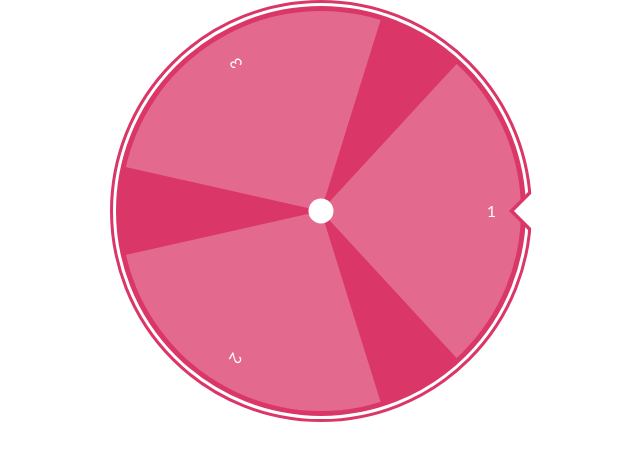
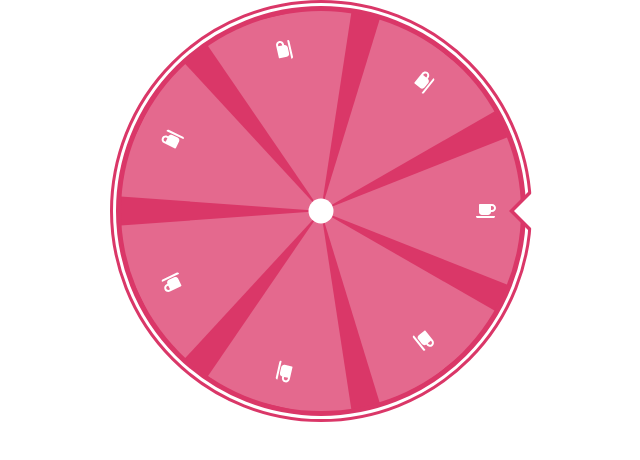
Before and after one commit to evross97/deep-dinners, a React (Create React App) app: page /spin in a window 1280 px wide. Shown: the top 460 px of the page, without its empty margins (319-959 px from the left). Built offline with nearby package versions, Linux system fonts and the light colour scheme.

Commit message:
Added spinner options

```diff
--- a/package.json
+++ b/package.json
@@ -3,6 +3,9 @@
   "version": "0.1.0",
   "private": true,
   "dependencies": {
+    "@fortawesome/fontawesome-svg-core": "^1.2.25",
+    "@fortawesome/free-solid-svg-icons": "^5.11.2",
+    "@fortawesome/react-fontawesome": "^0.1.6",
     "bootstrap": "^4.3.1",
     "react": "^16.10.2",
     "react-dom": "^16.10.2",
--- a/src/App.js
+++ b/src/App.js
@@ -1,11 +1,9 @@
 import React from "react";
-import { BrowserRouter as Router, Switch, Route, Link } from "react-router-dom";
+import { BrowserRouter as Router, Switch, Route } from "react-router-dom";
 
-import logo from "./logo.svg";
 import "./App.css";
 import CreateJoinScreen from "../src/components/CreateJoinScreen";
 import WheelView from "../src/components/WheelView"
-import Wheel from "./components/Wheel";
 
 function App() {
   return (
--- a/src/components/CreateJoinScreen.jsx
+++ b/src/components/CreateJoinScreen.jsx
@@ -1,5 +1,5 @@
 import React from "react";
-import { Button, Form, FormGroup, Label, Input, FormText } from "reactstrap";
+import { Button, Form, FormGroup, Label, Input } from "reactstrap";
 
 const CreateJoinScreen = () => {
   return (
--- a/src/components/Wheel.js
+++ b/src/components/Wheel.js
@@ -26,19 +26,20 @@ export default class Wheel extends Component {
     render() {
         const { selectedItem } = this.state;
         const { items } = this.props;
-
+        console.log(selectedItem);
         const wheelVars = {
             '--nb-item': items.length,
             '--selected-item': selectedItem,
         };
         const spinning = selectedItem !== null ? 'spinning' : '';
+        console.log("spinning:", spinning);
 
         return (
             <div className="wheel-container">
                 <div className={`wheel ${spinning}`} style={wheelVars} onClick={this.selectItem}>
                     {items.map((item, index) => (
                         <div className="wheel-item" key={index} style={{ '--item-nb': index }}>
-                            {item}
+                            {item.icon}
                         </div>
                     ))}
                 </div>
--- a/src/components/WheelView.jsx
+++ b/src/components/WheelView.jsx
@@ -1,10 +1,49 @@
 import React from "react";
-import { Button, Form, FormGroup, Label, Input, FormText } from "reactstrap";
 import Wheel from "./Wheel";
+import {FontAwesomeIcon} from "@fortawesome/react-fontawesome";
+import { faCoffee } from '@fortawesome/free-solid-svg-icons'
+
 
 const WheelView = () => {
+    const wheelItems = [
+        {
+            id:'1',
+            icon: <FontAwesomeIcon icon={faCoffee} />,
+            question: 'Is there such a thing as perfect love?'
+        },
+        {
+            id:'2',
+            icon: <FontAwesomeIcon icon={faCoffee}/>,
+            question: 'What gift of generosity has impacted you the most?'
+        },
+        {
+            id:'3',
+            icon: <FontAwesomeIcon icon={faCoffee}/>,
+            question: 'Do you like tea?'
+        },
+        {
+            id:'4',
+            icon: <FontAwesomeIcon icon={faCoffee}/>,
+            question: 'Do you like tea?'
+        },
+        {
+            id:'5',
+            icon: <FontAwesomeIcon icon={faCoffee}/>,
+            question: 'Do you like tea?'
+        },
+        {
+            id:'6',
+            icon: <FontAwesomeIcon icon={faCoffee}/>,
+            question: 'Do you like tea?'
+        },
+        {
+            id:'7',
+            icon: <FontAwesomeIcon icon={faCoffee}/>,
+            question: 'Do you like tea?'
+        },
+    ]
     return (
-        <Wheel items={['1', '2', '3']}/>
+        <Wheel items={wheelItems}/>
     );
 };
 
```
Also changed, not shown: 1 other file (tests, documents, lock files or other folders).
